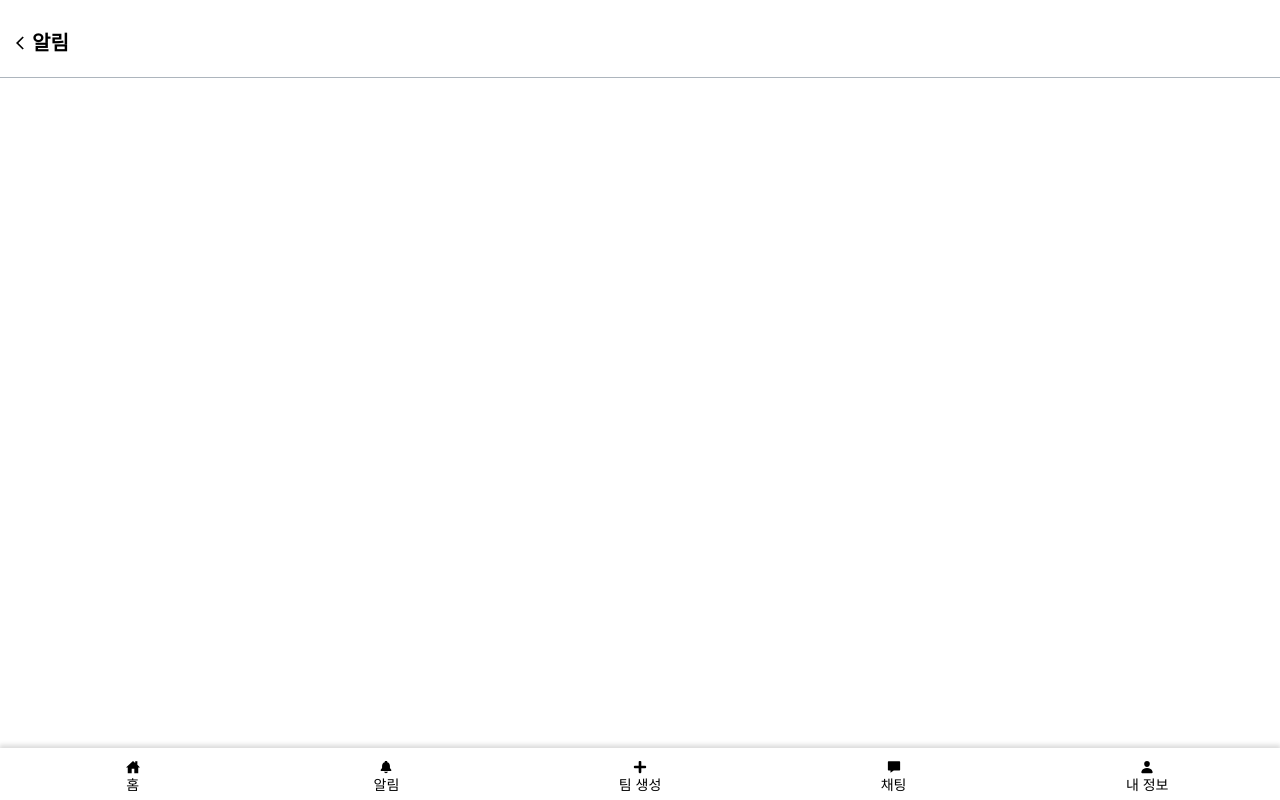
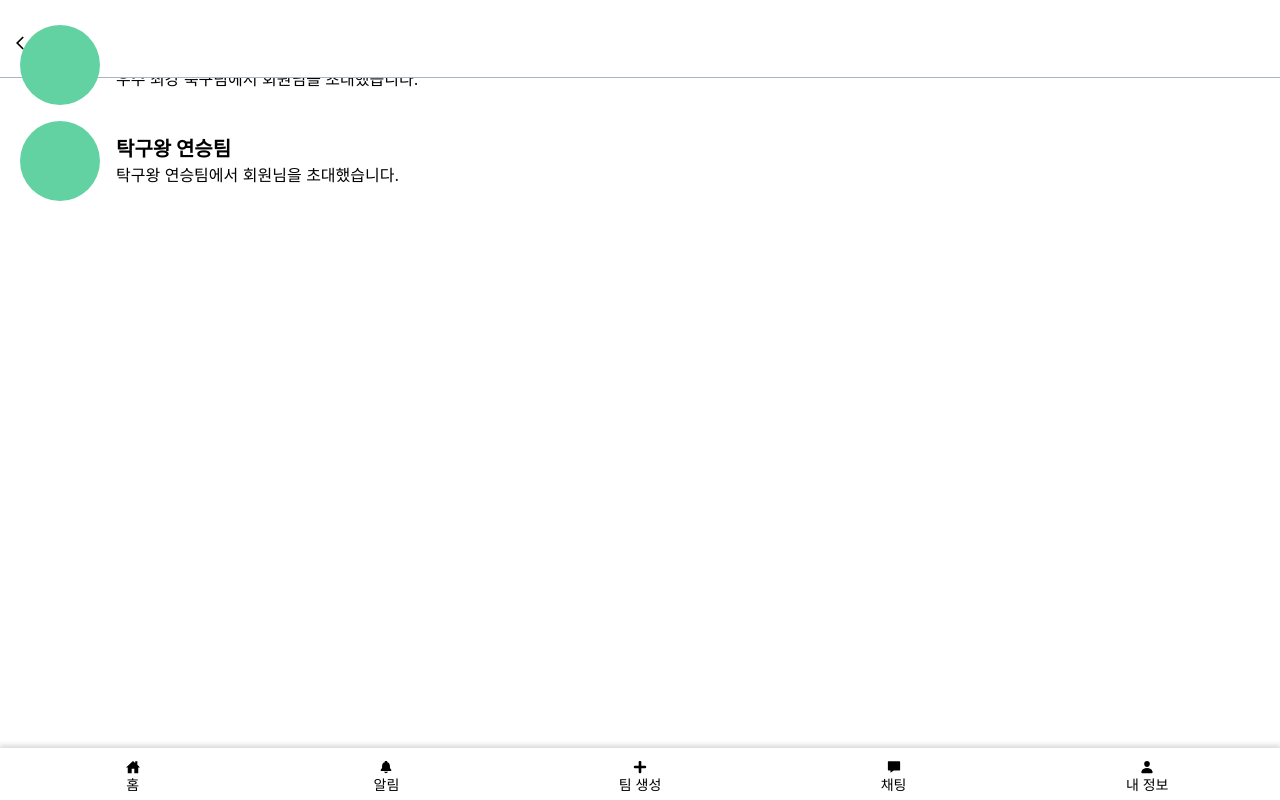
Before and after one commit to prgrms-web-devcourse/Team_04_SFam_FE, a Next.js app: page /notification in a window 1280 px wide. Built offline with nearby package versions, Linux system fonts and the light colour scheme; a web font is replaced by a local one.

Commit message:
feat: 알림 페이지 UI 구성

```diff
--- /dev/null
+++ b/src/components/NotificationListItem/NotificationListItem.styles.ts
@@ -0,0 +1,6 @@
+import styled from '@emotion/styled';
+
+export const NotificationListItemContainer = styled.div`
+  display: flex;
+  flex-direction: row;
+`;
--- /dev/null
+++ b/src/components/NotificationListItem/NotificationListItem.tsx
@@ -0,0 +1,26 @@
+import { Avatar } from '@components/Avatar';
+import { B1, B3, ColWrapper, InnerWrapper } from '@styles/common';
+import * as S from './NotificationListItem.styles';
+
+interface Props {
+  name: string;
+}
+
+const NotificationListItem = ({ name }: Props) => (
+  <S.NotificationListItemContainer>
+    <div>
+      <Avatar />
+    </div>
+    <InnerWrapper
+      flexDirection='column'
+      padding='0 16px'
+      justifyContent='center'
+    >
+      <B1>{name}</B1>
+      {/* TODO: 알림 타임에 따라 조건부 렌더링 */}
+      <B3>{name}에서 회원님을 초대했습니다.</B3>
+    </InnerWrapper>
+  </S.NotificationListItemContainer>
+);
+
+export default NotificationListItem;
--- /dev/null
+++ b/src/components/NotificationListItem/index.ts
@@ -0,0 +1 @@
+export { default as NotificationListItem } from './NotificationListItem';
--- a/src/pages/notification/index.tsx
+++ b/src/pages/notification/index.tsx
@@ -1,5 +1,15 @@
+import { NotificationListItem } from '@components/NotificationListItem';
+import { ColWrapper, Container } from '@styles/common';
 import { NextPage } from 'next';
 
-const NotificationPage: NextPage = () => <div>Notification Page</div>;
+const NotificationPage: NextPage = () => (
+  <Container>
+    {/* TODO: API 연동 후 배열로 map해서 렌더링 필요 */}
+    <ColWrapper>
+      <NotificationListItem name='우주 최강 축구팀' />
+      <NotificationListItem name='탁구왕 연승팀' />
+    </ColWrapper>
+  </Container>
+);
 
 export default NotificationPage;
```
